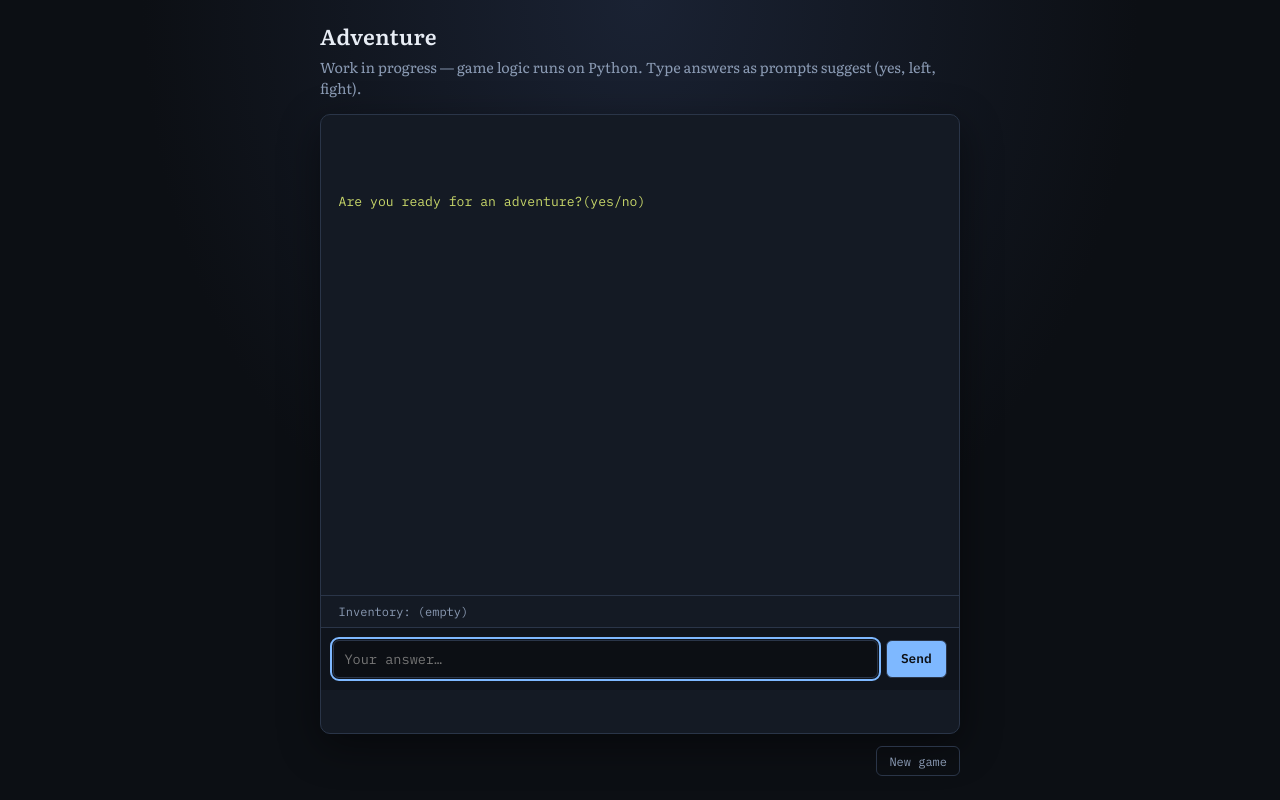
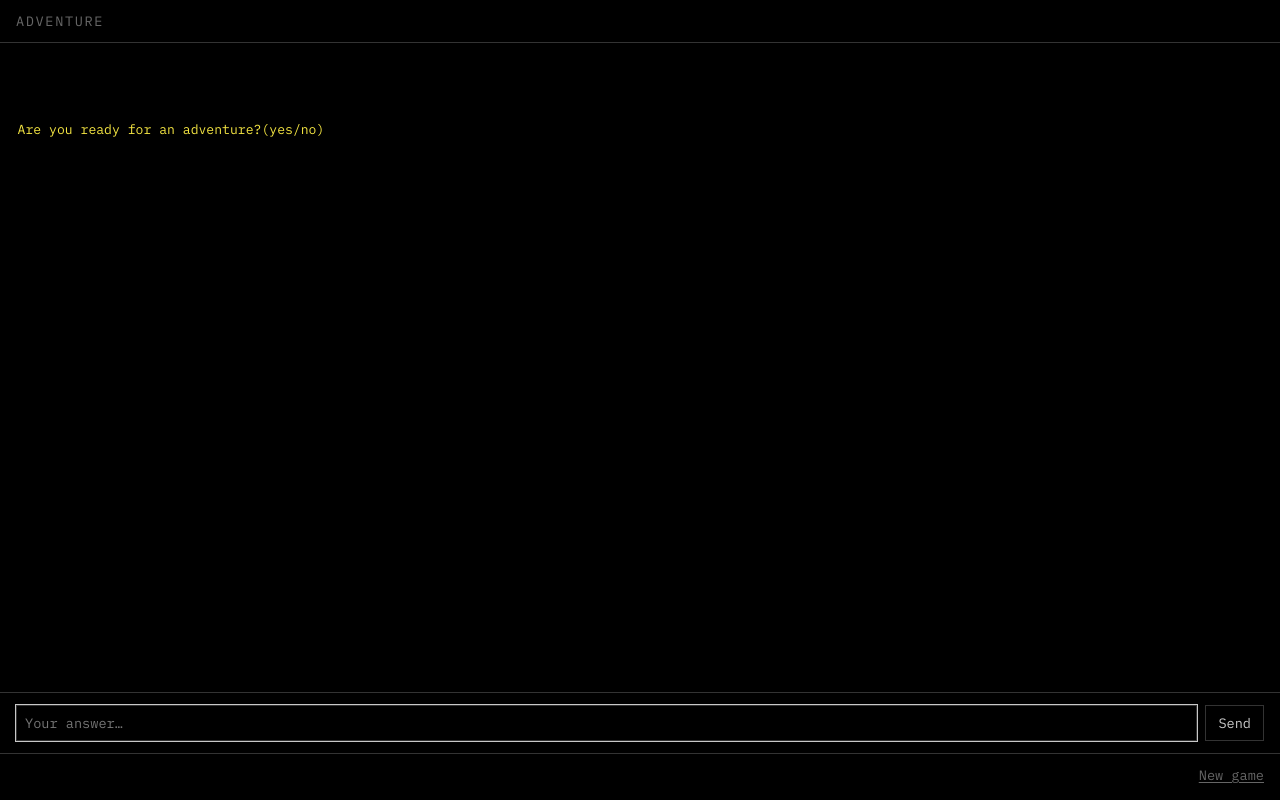
Before and after one commit to aluka2727-art/adventure_game, a Flask app: page / in a window 1280 px wide. Run offline with Flask 3, Linux system fonts and the light colour scheme.

Commit message:
Polish web UI and hide inventory from players.
Fullscreen black terminal layout, brighter prompts, log scroll fix,
and AGENTS.md for local dev and deploy conventions.

Co-authored-by: Cursor <cursoragent@cursor.com>

```diff
--- a/app.py
+++ b/app.py
@@ -8,12 +8,6 @@ from flask import Flask, redirect, render_template, request, url_for
 from game.engine import process_turn
 
 app = Flask(__name__)
-
-
-def _format_inventory(items):
-    if not items:
-        return "Inventory: (empty)"
-    return "Inventory: " + ", ".join(items)
 
 
 def _append_result(log, result):
@@ -46,7 +40,6 @@ def index():
         "play.html",
         log=log,
         state=result["state"],
-        inventory=_format_inventory(result.get("inventory") or []),
         ended=result.get("ended", False),
         error=None,
     )
@@ -78,7 +71,6 @@ def play():
             "play.html",
             log=log,
             state=result["state"],
-            inventory=_format_inventory(result.get("inventory") or []),
             ended=result.get("ended", False),
             error=None,
         )
@@ -88,7 +80,6 @@ def play():
             "play.html",
             log=log,
             state=result["state"],
-            inventory=_format_inventory(result.get("inventory") or []),
             ended=result.get("ended", False),
             error=f"Something went wrong ({exc}). Started a new game.",
         )
--- a/static/style.css
+++ b/static/style.css
@@ -6,14 +6,13 @@
 
 :root {
   color-scheme: dark;
-  --bg: #0c0f14;
-  --panel: #141a24;
-  --border: #2a3548;
-  --text: #e8edf5;
-  --muted: #8b9bb4;
-  --accent: #7eb8ff;
-  --danger: #ff6b6b;
-  --prompt: #c9d86a;
+  --bg: #000000;
+  --panel: #000000;
+  --border: #333333;
+  --text: #c8c8c8;
+  --muted: #666666;
+  --danger: #a05050;
+  --prompt: #f5e642;
 }
 
 html,
@@ -23,61 +22,58 @@ body {
 }
 
 body {
-  font-family: "Literata", Georgia, serif;
-  background: radial-gradient(ellipse at 50% 0%, #1a2233 0%, var(--bg) 55%);
+  font-family: "IBM Plex Mono", ui-monospace, monospace;
+  background: var(--bg);
   color: var(--text);
+  font-size: 0.85rem;
 }
 
 .app {
-  max-width: 42rem;
-  margin: 0 auto;
-  min-height: 100%;
+  width: 100%;
+  height: 100dvh;
+  min-height: 100vh;
   display: flex;
   flex-direction: column;
-  padding: 1.25rem 1rem 1.5rem;
+  padding: 0;
 }
 
 header {
-  margin-bottom: 1rem;
+  flex-shrink: 0;
+  padding: 0.75rem 1rem;
+  border-bottom: 1px solid var(--border);
 }
 
 header h1 {
-  font-size: 1.35rem;
-  font-weight: 600;
-  margin: 0 0 0.25rem;
-  letter-spacing: 0.02em;
-}
-
-header p {
+  font-size: 0.85rem;
+  font-weight: 400;
   margin: 0;
-  font-size: 0.9rem;
+  letter-spacing: 0.12em;
+  text-transform: uppercase;
   color: var(--muted);
 }
 
 .error-banner {
-  margin: 0 0 0.75rem;
-  padding: 0.5rem 0.75rem;
-  font-family: "IBM Plex Mono", ui-monospace, monospace;
-  font-size: 0.8rem;
+  flex-shrink: 0;
+  margin: 0;
+  padding: 0.5rem 1rem;
+  font-size: inherit;
   color: var(--danger);
-  background: rgba(255, 107, 107, 0.1);
-  border: 1px solid var(--danger);
-  border-radius: 6px;
+  background: var(--bg);
+  border-bottom: 1px solid var(--border);
 }
 
 .terminal {
   flex: 1;
+  min-height: 0;
   display: flex;
   flex-direction: column;
   background: var(--panel);
-  border: 1px solid var(--border);
-  border-radius: 10px;
   overflow: hidden;
-  box-shadow: 0 12px 40px rgba(0, 0, 0, 0.45);
 }
 
 .log {
   flex: 1;
+  min-height: 0;
   overflow-y: auto;
   padding: 1rem 1.1rem;
   font-family: "IBM Plex Mono", ui-monospace, monospace;
@@ -85,8 +81,6 @@ header p {
   line-height: 1.55;
   white-space: pre-wrap;
   word-break: break-word;
-  min-height: 12rem;
-  max-height: 60vh;
 }
 
 .log .line {
@@ -105,37 +99,28 @@ header p {
   color: var(--muted);
 }
 
-.inventory {
-  padding: 0.5rem 1.1rem;
-  font-family: "IBM Plex Mono", ui-monospace, monospace;
-  font-size: 0.75rem;
-  color: var(--muted);
-  border-top: 1px solid var(--border);
-  min-height: 2rem;
-}
-
 .input-row {
+  flex-shrink: 0;
   display: flex;
   gap: 0.5rem;
-  padding: 0.75rem;
+  padding: 0.75rem 1rem;
   border-top: 1px solid var(--border);
-  background: #0f141c;
+  background: var(--bg);
 }
 
 .input-row input[type="text"] {
   flex: 1;
-  font-family: "IBM Plex Mono", ui-monospace, monospace;
-  font-size: 0.85rem;
-  padding: 0.55rem 0.65rem;
-  border-radius: 6px;
+  font: inherit;
+  padding: 0.5rem;
+  border-radius: 0;
   border: 1px solid var(--border);
   background: var(--bg);
   color: var(--text);
 }
 
 .input-row input[type="text"]:focus {
-  outline: 2px solid var(--accent);
-  outline-offset: 1px;
+  outline: 1px solid var(--text);
+  outline-offset: 0;
 }
 
 .input-row input[type="text"]:disabled {
@@ -143,15 +128,17 @@ header p {
 }
 
 .input-row button {
-  font-family: "IBM Plex Mono", ui-monospace, monospace;
-  font-size: 0.8rem;
-  padding: 0.55rem 0.9rem;
-  border-radius: 6px;
+  font: inherit;
+  padding: 0.5rem 0.75rem;
+  border-radius: 0;
   border: 1px solid var(--border);
-  background: var(--accent);
-  color: #0c0f14;
-  font-weight: 600;
+  background: var(--bg);
+  color: var(--text);
   cursor: pointer;
+}
+
+.input-row button:hover:not(:disabled) {
+  border-color: var(--text);
 }
 
 .input-row button:disabled {
@@ -160,24 +147,25 @@ header p {
 }
 
 .actions {
-  margin-top: 0.75rem;
+  flex-shrink: 0;
+  padding: 0.5rem 1rem 0.75rem;
   display: flex;
   gap: 0.5rem;
   justify-content: flex-end;
+  border-top: 1px solid var(--border);
 }
 
 .actions .button-link {
-  font-family: "IBM Plex Mono", ui-monospace, monospace;
-  font-size: 0.75rem;
-  padding: 0.4rem 0.75rem;
-  border-radius: 6px;
-  border: 1px solid var(--border);
+  font: inherit;
+  font-size: inherit;
+  padding: 0.25rem 0;
+  border: none;
   background: transparent;
   color: var(--muted);
-  text-decoration: none;
+  text-decoration: underline;
+  text-underline-offset: 2px;
 }
 
 .actions .button-link:hover {
   color: var(--text);
-  border-color: var(--muted);
 }
--- a/templates/play.html
+++ b/templates/play.html
@@ -7,7 +7,7 @@
     <link rel="preconnect" href="https://fonts.googleapis.com" />
     <link rel="preconnect" href="https://fonts.gstatic.com" crossorigin />
     <link
-      href="https://fonts.googleapis.com/css2?family=IBM+Plex+Mono:wght@400;600&family=Literata:opsz,wght@7..72,400;7..72,600&display=swap"
+      href="https://fonts.googleapis.com/css2?family=IBM+Plex+Mono:wght@400&display=swap"
       rel="stylesheet"
     />
     <link rel="stylesheet" href="{{ url_for('static', filename='style.css') }}" />
@@ -16,10 +16,6 @@
     <div class="app">
       <header>
         <h1>Adventure</h1>
-        <p>
-          Work in progress — game logic runs on Python. Type answers as prompts
-          suggest (yes, left, fight).
-        </p>
       </header>
 
       {% if error %}
@@ -27,12 +23,11 @@
       {% endif %}
 
       <div class="terminal">
-        <div class="log" aria-live="polite" aria-relevant="additions">
+        <div class="log" id="game-log" aria-live="polite" aria-relevant="additions">
           {% for entry in log %}
           <div class="line {{ entry.kind }}">{{ entry.text }}</div>
           {% endfor %}
         </div>
-        <div class="inventory">{{ inventory }}</div>
         <form class="input-row" method="post" action="{{ url_for('play') }}">
           {# JSON in value="" breaks on inner quotes; use textareas instead #}
           <textarea name="state" hidden>{{ state | tojson }}</textarea>
@@ -45,7 +40,6 @@
             autocomplete="off"
             spellcheck="false"
             aria-label="Game input"
-            autofocus
           />
           <button type="submit" {% if ended %}disabled{% endif %}>Send</button>
         </form>
@@ -55,5 +49,31 @@
         <a class="button-link" href="{{ url_for('new_game') }}">New game</a>
       </div>
     </div>
+    <script>
+      (function () {
+        var log = document.getElementById("game-log");
+        if (!log) return;
+
+        function scrollLogToBottom() {
+          log.scrollTop = log.scrollHeight;
+        }
+
+        function focusInput() {
+          var input = document.querySelector('.input-row input[name="command"]');
+          if (input && !input.disabled) {
+            input.focus({ preventScroll: true });
+          }
+        }
+
+        function afterPaint() {
+          scrollLogToBottom();
+          focusInput();
+        }
+
+        afterPaint();
+        requestAnimationFrame(afterPaint);
+        window.addEventListener("load", afterPaint);
+      })();
+    </script>
   </body>
 </html>
```
Also changed, not shown: AGENTS.md (added, +119 -0 lines).
